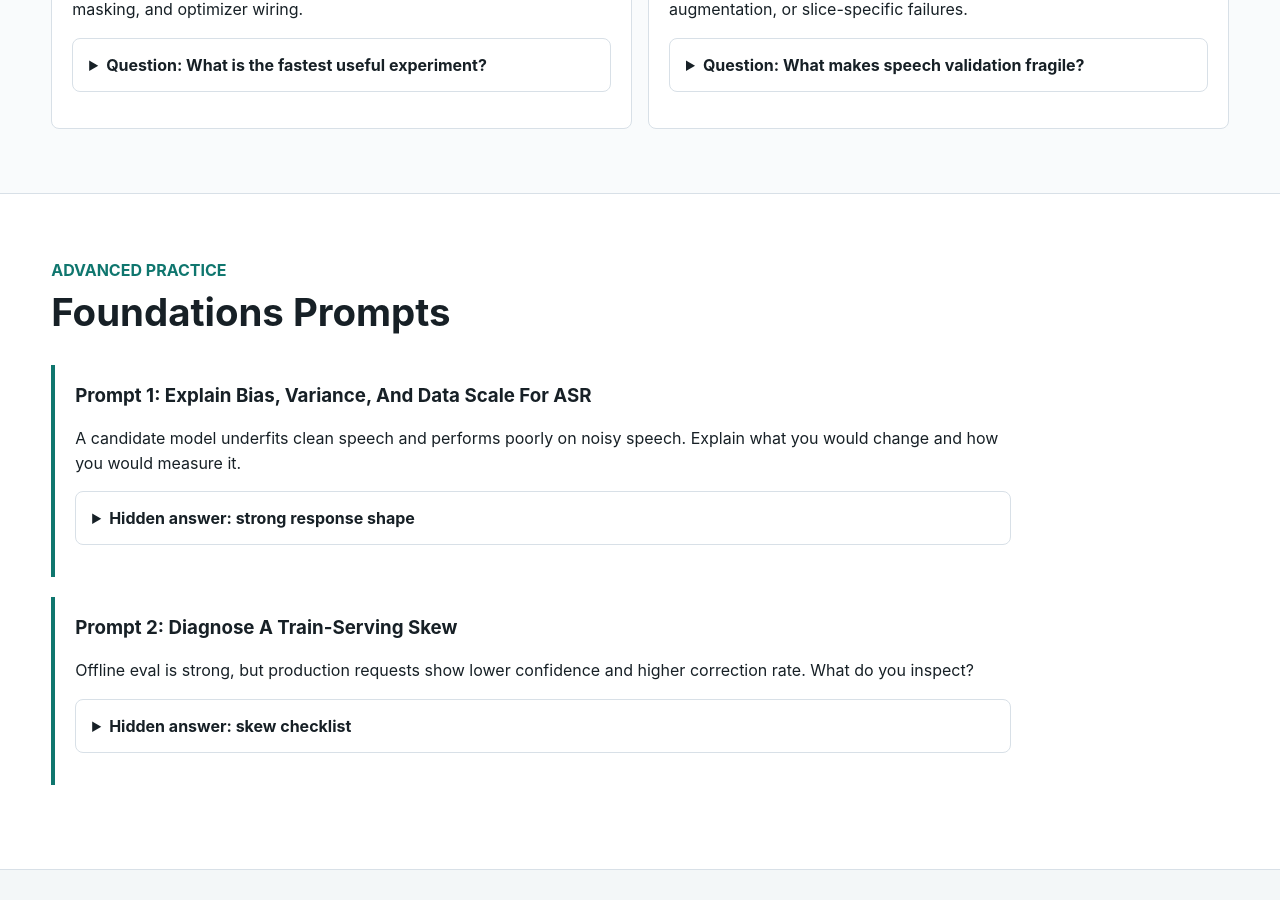
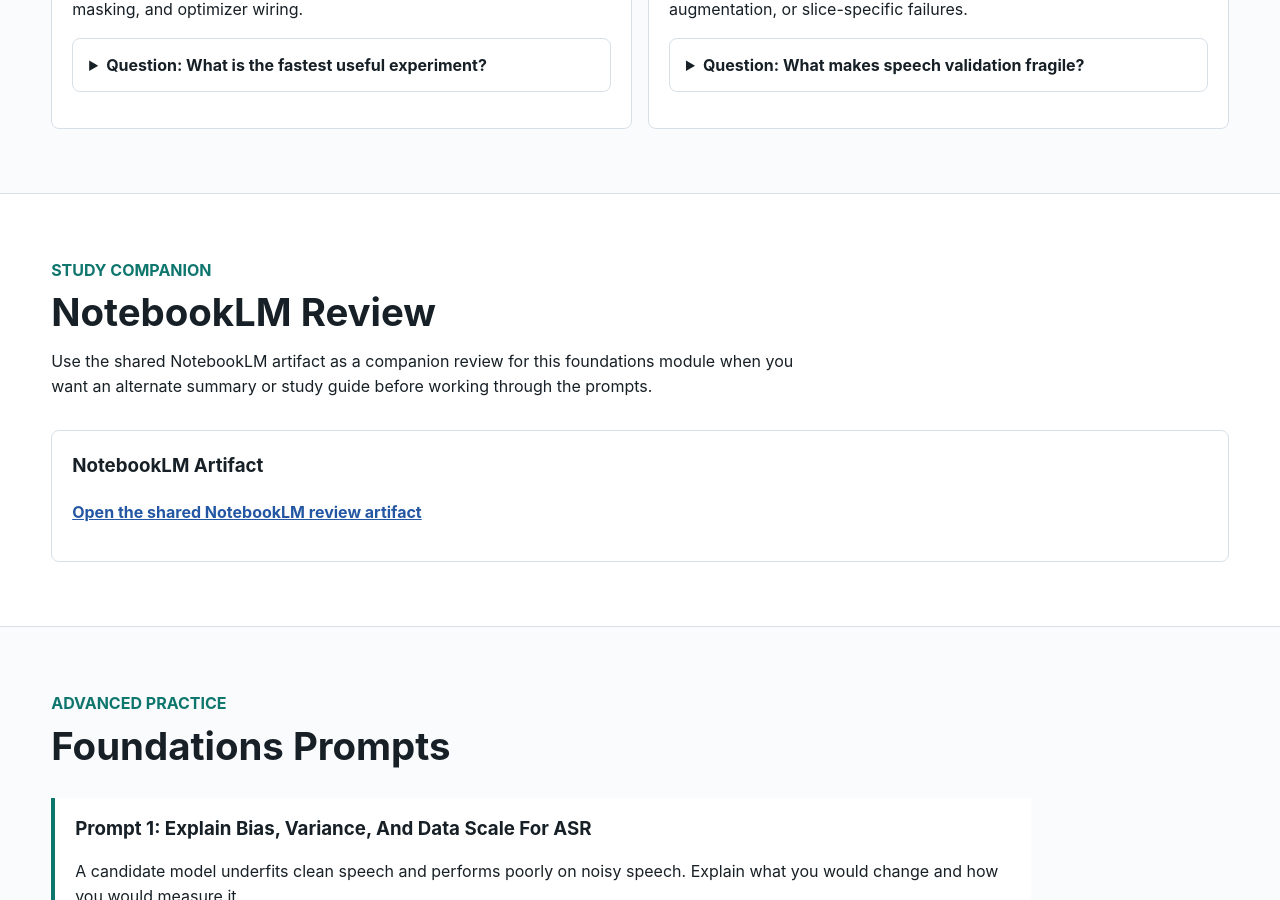
Before and after one commit to kennethli319/kennethli319.github.io, a Jekyll site: the page audio-text-ml-course/lessons/ml-foundations-for-speech.html, which Jekyll copies as it is, in a window 1280 px wide and 900 px high, scrolled down 3905 px. Built offline with Jekyll 4.4.1, drawn with Linux system fonts in a browser that asks for light colours.

Commit message:
Add NotebookLM link to hosted ML foundations

```diff
--- a/audio-text-ml-course/lessons/ml-foundations-for-speech.html
+++ b/audio-text-ml-course/lessons/ml-foundations-for-speech.html
@@ -249,6 +250,24 @@ def train_step(model, batch, optimizer):
       </div>
     </section>
 
+    <section id="notebook" class="band">
+      <div class="section-head">
+        <p class="eyebrow">Study Companion</p>
+        <h2>NotebookLM Review</h2>
+        <p>
+          Use the shared NotebookLM artifact as a companion review for this
+          foundations module when you want an alternate summary or study guide
+          before working through the prompts.
+        </p>
+      </div>
+      <article class="card">
+        <h3>NotebookLM Artifact</h3>
+        <p>
+          <a class="lesson-link" href="https://notebooklm.google.com/notebook/6d81e205-af1b-4f03-9903-a97f54b1973f/artifact/31ae0876-9127-4d51-b855-e55778700131?utm_source=nlm_web_share&amp;utm_medium=google_oo&amp;utm_campaign=art_share_1&amp;utm_content=&amp;utm_smc=nlm_web_share_google_oo_art_share_1">Open the shared NotebookLM review artifact</a>
+        </p>
+      </article>
+    </section>
+
     <section id="interview" class="band">
       <div class="section-head">
         <p class="eyebrow">Advanced Practice</p>
```
Also changed, not shown: other parts of audio-text-ml-course/lessons/ml-foundations-for-speech.html (+1 -0 lines).
